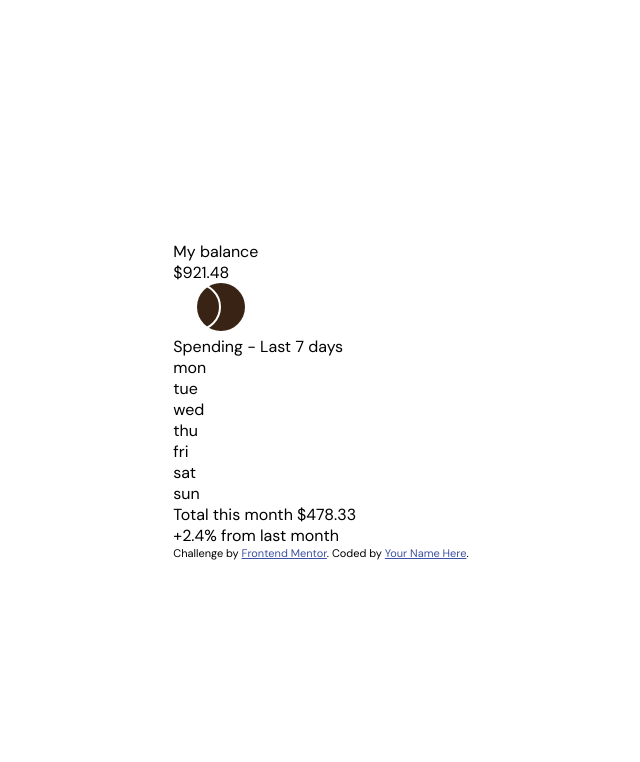
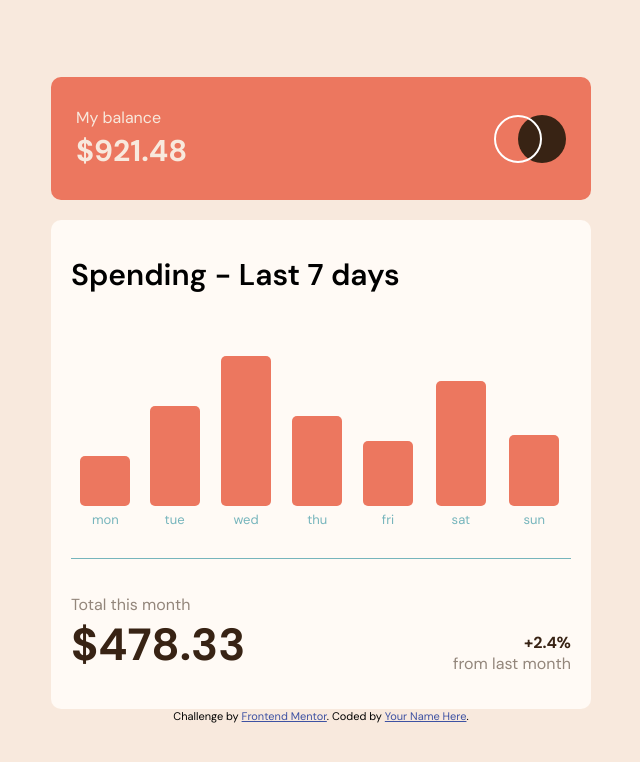
Before and after one commit to JuSeRDev/02-TS-Challenge, a plain HTML site: page index.html in a window 1280 px wide. Shown: the whole page, without its empty margins (319-959 px from the left). Drawn offline with Linux system fonts and the light colour scheme; a script that the page names is missing.

Commit message:
Actualizacion casi finalizada

```diff
--- /dev/null
+++ b/app.js
@@ -0,0 +1,23 @@
+"use strict";
+fetch("./data.json")
+    .then(response => response.json())
+    .then((data) => {
+    data.forEach((item) => {
+        let amount = item.amount.toString();
+        const dayEment = document.querySelector(`.${item.day}`);
+        if (dayEment) {
+            dayEment.innerHTML = `$${amount}`;
+        }
+    });
+});
+const bars = document.querySelectorAll(".bar");
+bars.forEach(bar => {
+    bar.addEventListener("mouseover", () => {
+        const amountElement = bar.previousElementSibling; //previousElementSibling agrega el hermano del div que se llama (bar)
+        amountElement.classList.toggle("amount-active");
+    });
+    bar.addEventListener("mouseout", () => {
+        const amountElement = bar.previousElementSibling;
+        amountElement.classList.toggle("amount-active");
+    });
+});
--- a/index.html
+++ b/index.html
@@ -21,43 +21,50 @@
     <div class="main">
       <p class="title">Spending - Last 7 days</p>
       <div class="container-days">
-        <div class="monday">
-          <div class="bar-mon"></div>
-          <p class="mon">mon</p>
+        <div class="monday week">
+          <p class="amount mon"></p>
+          <div class="bar-mon bar"></div>
+          <p class="p-mon">mon</p>
         </div>
-        <div class="tuesday">
-          <div class="bar-tue"></div>
-          <p class="tue">tue</p>
+        <div class="tuesday week">
+          <p class="amount tue"></p>
+          <div class="bar-tue bar"></div>
+          <p class="p-tue">tue</p>
         </div>
-        <div class="wednesday">
-          <div class="bar-wed"></div>
-          <p class="wed">wed</p>
+        <div class="wednesday week">
+          <p class="amount wed"></p>
+          <div class="bar-wed bar"></div>
+          <p class="p-wed">wed</p>
         </div>
-        <div class="thursday">
-          <div class="bar-thu"></div>
-          <p class="thu">thu</p>
+        <div class="thursday week">
+          <p class="amount thu"></p>
+          <div class="bar-thu bar"></div>
+          <p class="p-thu">thu</p>
         </div>
-        <div class="friday">
-          <div class="bar-fri"></div>
-          <p class="fri">fri</p>
+        <div class="friday week">
+          <p class="amount fri"></p>
+          <div class="bar-fri bar"></div>
+          <p class="p-fri">fri</p>
         </div>
-        <div class="saturday">
-          <div class="bar-sat"></div>
-          <p class="sat">sat</p>
+        <div class="saturday week">
+          <p class="amount sat"></p>
+          <div class="bar-sat bar"></div>
+          <p class="p-sat">sat</p>
         </div>
-        <div class="sunday">
-          <div class="bar-sun"></div>
-          <p class="sun">sun</p>
+        <div class="sunday week">
+          <p class="amount sun"></p>
+          <div class="bar-sun bar"></div>
+          <p class="p-sun">sun</p>
         </div>
       </div>
       <div class="total-this-month">
         <div class="total-month">
-          Total this month
-          $478.33
+          <p class="ptm">Total this month</p>
+          <p class="ptm-cash">$478.33</p>
         </div>
         <div class="from-last-month">
-          +2.4%
-          from last month
+          <p class="percentage">+2.4%</p>
+          <p class="percentage-month">from last month</p>
         </div>
       </div>
     </div>
--- a/style.css
+++ b/style.css
@@ -9,15 +9,16 @@
 :root{
     --font: "DM Sans", sans-serif;
 
-    --Soft-red: hsl(10, 79%, 65%);
-    --Cyan: hsl(186, 34%, 60%);
+    --Soft-red: #ec775f;
+    --Cyan: #76b5bc;
 
     /* ### Neutral */
 
-    --Dark-brown: hsl(25, 47%, 15%);
-    --Medium-brown: hsl(28, 10%, 53%);
-    --Cream: hsl(27, 66%, 92%);
-    --Very-pale-orange: hsl(33, 100%, 98%);
+    --Dark-brown: #382314;
+    --Medium-brown: #93867b;
+    --Cream: #f8e9dd;
+    --Very-pale-orange: #fffaf5;
+    --hover: #F2A08C;
 }
 
 body{
@@ -26,7 +27,176 @@ body{
     height: 100vh;
     place-content: center;
     font-family: var(--font);
+    background: var(--Cream);
 }
+
+.container-general{
+    width: 540px;
+    display: flex;
+    flex-direction: column;
+    gap: 20px;
+}
+
+/* HEADER */
+
+.header{
+    padding: 30px 25px;
+    display: flex;
+    flex-direction: row;
+    justify-content: space-between;
+    background: var(--Soft-red);
+    border-radius: 10px;
+    align-items: center;
+}
+
+.balance{
+    display: flex;
+    flex-direction: column;
+    gap: 3px;
+}
+
+.my-balance{
+    color: var(--Cream);
+}
+
+.cash-balance{
+    color: var(--Cream);
+    font-size: 30px;
+    font-weight: 700;
+}
+
+/* END HEADER */
+
+/* MAIN */
+
+.main{
+    padding: 35px 20px;
+    background: var(--Very-pale-orange);
+    border-radius: 10px;
+    display: flex;
+    flex-direction: column;
+    gap: 35px;
+}
+
+.title{
+    font-weight: 600;
+    font-size: 30PX;
+}
+
+.container-days{
+    display: flex;
+    justify-content: space-around;
+    align-items: flex-end;
+    color: var(--Cyan);
+    height: 230px;
+    padding-bottom: 30px;
+    border-bottom: 1px solid var(--Cyan);
+    font-size: 13px;
+}
+
+.week{
+    display: flex;
+    flex-direction: column;
+    align-items: center;
+    gap: 5px;
+}
+
+.bar{
+    background: var(--Soft-red);
+    border-radius: 5px;
+    width: 50px;
+    cursor: pointer;
+}
+
+.bar:hover{
+background: var(--hover);
+}
+
+.bar:active{
+    background: var(--Cyan);
+}
+
+.bar-mon{
+    height: 50px;
+}
+
+.bar-tue{
+    height: 100px;
+}
+
+.bar-wed{
+    height: 150px;
+}
+
+.bar-thu{
+    height: 90px;
+}
+
+.bar-fri{
+    height: 65px;
+}
+
+.bar-sat{
+    height: 125px;
+}
+
+.bar-sun{
+    height: 71px;
+}
+
+.total-this-month{
+    width: 100%;
+    display: flex;
+    justify-content: space-between;
+    align-items: flex-end;
+}
+
+.total-month{
+    display: flex;
+    flex-direction: column;
+}
+
+.ptm{
+    color: var(--Medium-brown);
+}
+
+.ptm-cash{
+    font-size: 45px;
+    font-weight: 700;
+    color: var(--Dark-brown);
+}
+
+.from-last-month{
+    text-align: end;
+    display: flex;
+    flex-direction: column;
+}
+
+.percentage{
+    color: var(--Dark-brown);
+    font-weight: 700;
+}
+
+.percentage-month{
+    color: var(--Medium-brown);
+}
+
+.amount{
+    padding: 10px 8px;
+    background: var(--Dark-brown);
+    border-radius: 5px;
+    color: var(--Cream);
+    font-weight: 600;
+    margin-bottom: 5px;
+    opacity: 0;
+}
+
+.amount-active{
+    opacity: 1;
+}
+
+/* END MAIN */
+
 
 .attribution { font-size: 11px; text-align: center; }
 .attribution a { color: hsl(228, 45%, 44%); }
```
Also changed, not shown: data.json (renamed from expenses-chart-component-main/data.json), 3 other files.
